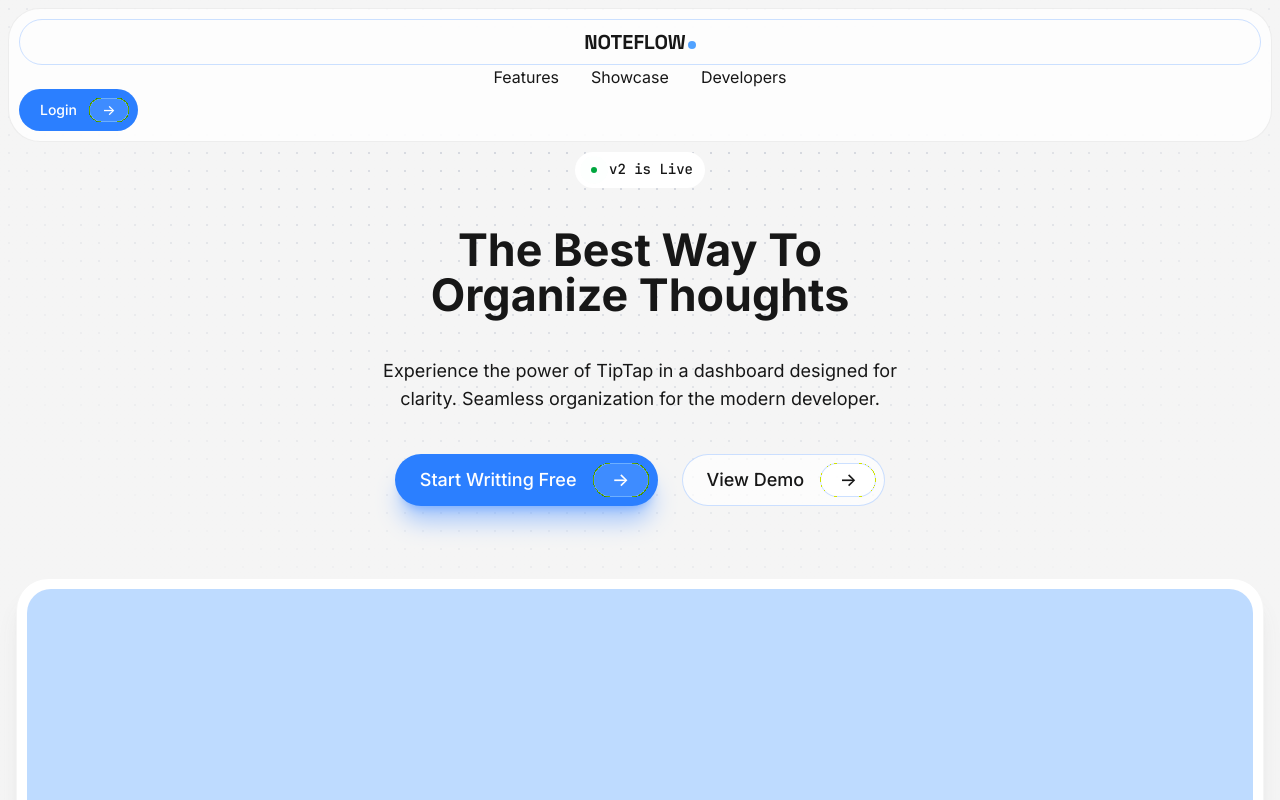
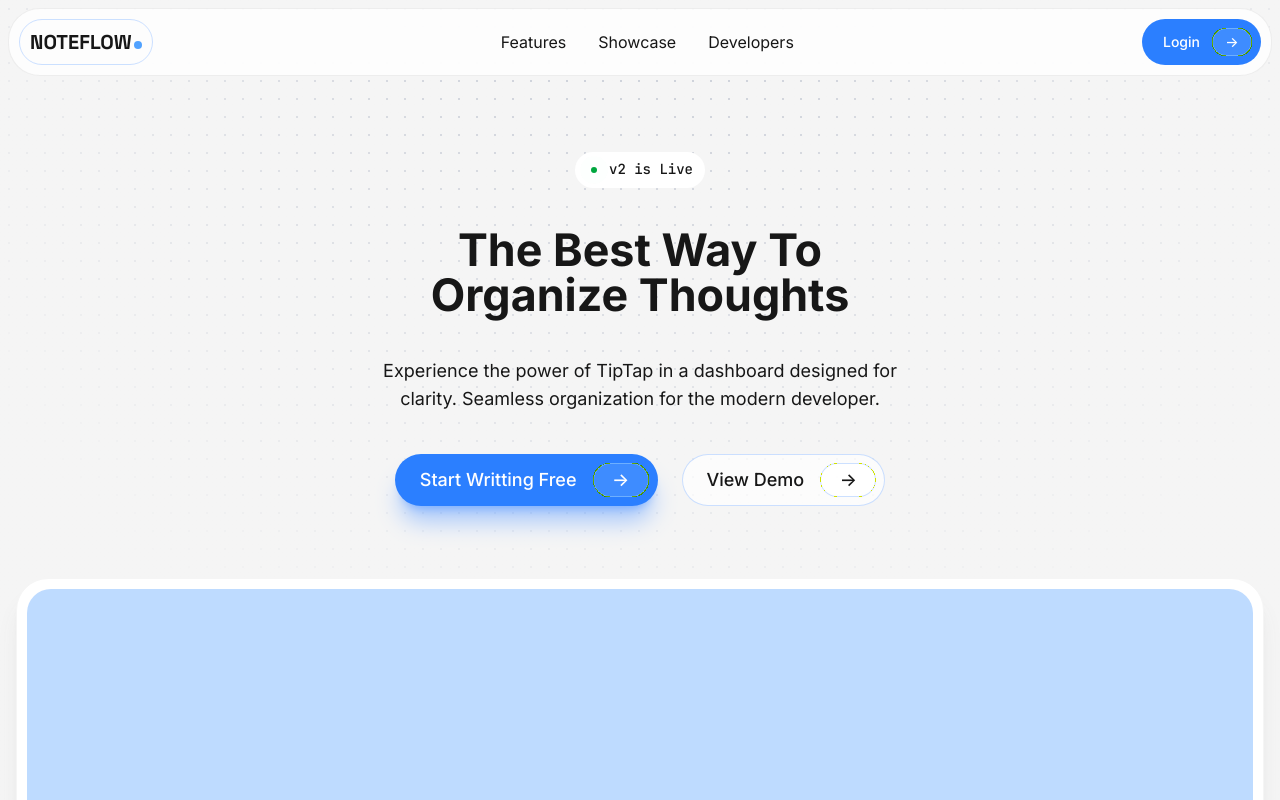
Before and after one commit to Prateek1789/Notes-App, a Next.js app in the folder v2-nextjs/: page / in a window 1280 px wide. Shown: the top 800 px of the page. Built offline with nearby package versions, Linux system fonts and the light colour scheme.

Commit message:
Chore: Added css grid with advanced grid area layout

```diff
--- a/v2-nextjs/src/app/globals.css
+++ b/v2-nextjs/src/app/globals.css
@@ -33,7 +33,23 @@
 
   nav {
     width: 100%;
+    height: auto;
     max-width: 80rem;
+    display: grid;
+    grid-template-columns: 1fr auto;
+    grid-template-rows: 2.5rem 0fr 0rem;
+    grid-template-areas:
+      "logo menu"
+      "links links"
+      "login login";
+    gap: 0rem;
+    justify-items: start;
+  }
+
+  nav.open {
+    grid-template-rows: 2.5rem 1fr 3rem;
+    gap: 2rem;
+    justify-items: start;
   }
 
   main {
@@ -104,6 +120,16 @@
   z-index: 2;
 }
 
+@media screen and (min-width: 48rem) {
+  nav {
+    grid-template-columns: repeat(3, auto);
+    grid-template-rows: repeat(1, 1fr);
+    grid-template-areas:
+      "logo links login";
+    place-content: space-between;
+  }
+}
+
 @media (prefers-color-scheme: dark) {
   :root {
     --background: oklch(0.2046 0 0);
```
